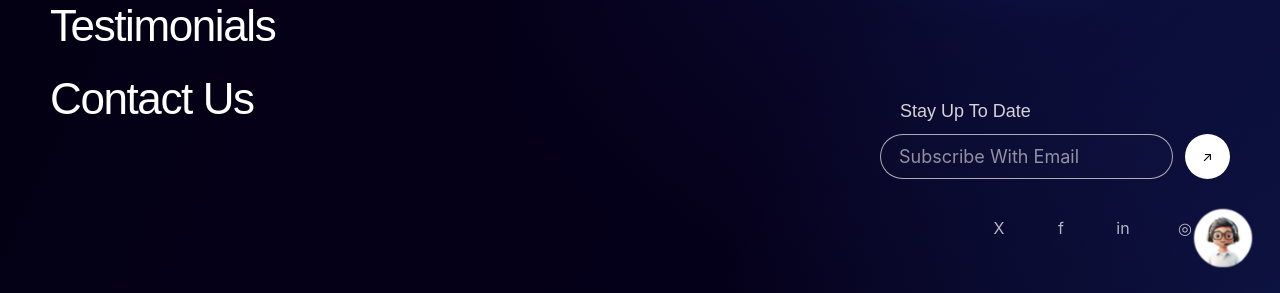
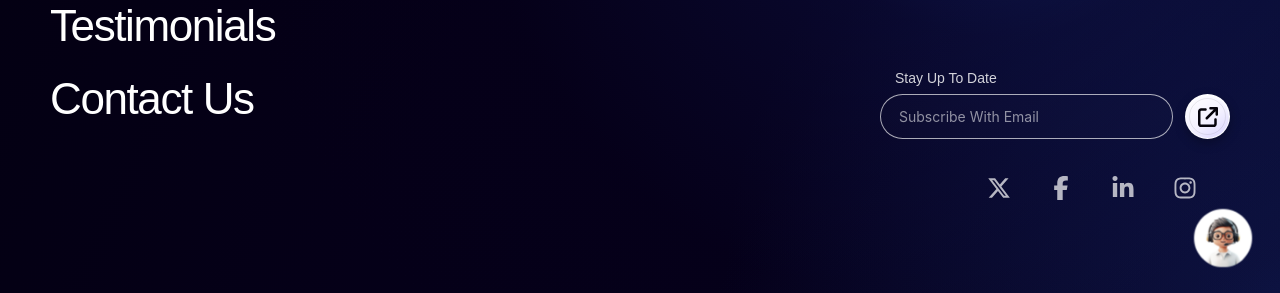
Before and after one commit to Sidd4477/Mavricks-Minds, a React (Vite) app: page / in a window 1280 px wide. Both pictures are taken after a click on the button 1216 px from the left and 39 px from the top of the page. Shown: the part 505-798 px from the top of the page. Built offline with nearby package versions, Linux system fonts and the light colour scheme.

Commit message:
Final Done

```diff
--- a/src/components/home/Engines/Engines.css
+++ b/src/components/home/Engines/Engines.css
@@ -6,7 +6,7 @@
   overflow: hidden;
   padding: 70px 0 80px;
   box-sizing: border-box;
-  margin-top: 25px;
+  margin-top: 15px;
 }
 
 .engines-container {
--- a/src/components/layout/Header/Header.css
+++ b/src/components/layout/Header/Header.css
@@ -326,7 +326,7 @@
   align-items: flex-start;
 
   gap: 20px;
-  margin-top:60px;
+  margin-top: 60px;
 }
 
 .menu-navigation a,
@@ -427,7 +427,7 @@
 
   gap: 28px;
 
-  padding-bottom: 4px;
+  padding-bottom: 44px;
 
   opacity: 0;
   transform: translateY(30px);
@@ -447,12 +447,12 @@
 }
 
 .menu-newsletter p {
- margin-bottom: 12px;
-margin-left: 20px;
+  margin-bottom: 8px;
+  margin-left: 15px;
 
   color: rgba(255, 255, 255, 0.82);
 
-  font-size: 18px;
+  font-size: 14px;
   font-weight: 400;
   font-family: "Poppins", sans-serif;
 }
@@ -484,7 +484,7 @@
   background: rgba(255, 255, 255, 0.01);
   color: #ffffff;
 
-  font-size: 18px;
+  font-size: 14px;
   font-family: inherit;
 
   transition:
@@ -501,11 +501,15 @@
   background: rgba(255, 255, 255, 0.04);
 }
 
+/* ================= FANCY NEWSLETTER BUTTON ================= */
+
 .newsletter-form button {
   width: 45px;
   height: 45px;
 
   flex-shrink: 0;
+
+  position: relative;
 
   display: flex;
   align-items: center;
@@ -513,32 +517,78 @@
 
   padding: 0;
 
-  border: none;
+  border: 1px solid rgba(255, 255, 255, 0.9);
   border-radius: 50%;
 
-  background: #ffffff;
+  background:
+    linear-gradient(
+      145deg,
+      #ffffff 0%,
+      #f3f1ff 55%,
+      #d8d3ff 100%
+    );
+
+  color: #05030c;
 
   cursor: pointer;
+  overflow: hidden;
+
+  box-shadow:
+    0 4px 11px rgba(0, 0, 0, 0.28),
+    inset 0 1px 1px rgba(255, 255, 255, 0.95);
 
   transition:
     transform 0.3s ease,
-    background 0.3s ease;
+    background 0.3s ease,
+    box-shadow 0.3s ease;
+}
+
+.newsletter-form button::before {
+  content: "";
+
+  position: absolute;
+  inset: 3px;
+
+  border: 1px solid rgba(8, 3, 24, 0.08);
+  border-radius: 50%;
+
+  pointer-events: none;
 }
 
 .newsletter-form button:hover {
-  transform: rotate(45deg);
-  background: rgba(255, 255, 255, 0.85);
+  transform: translateY(-3px) scale(1.06);
+
+  background:
+    linear-gradient(
+      145deg,
+      #ffffff 0%,
+      #ebe8ff 55%,
+      #cbc4ff 100%
+    );
+
+  box-shadow:
+    0 13px 30px rgba(0, 0, 0, 0.34),
+    0 0 20px rgba(189, 177, 255, 0.2);
 }
 
-.subscribe-arrow {
-  width: 30px;
-  height: 30px;
+.newsletter-form button:active {
+  transform: translateY(0) scale(0.96);
+}
 
-  fill: none;
-  stroke: #080318;
-  stroke-width: 1.8;
-  stroke-linecap: round;
-  stroke-linejoin: round;
+.subscribe-arrow-icon {
+  position: relative;
+  z-index: 2;
+
+  width: 20px;
+  height: 20px;
+
+  font-size: 20px;
+
+  transition: transform 0.3s ease;
+}
+
+.newsletter-form button:hover .subscribe-arrow-icon {
+  transform: translate(2px, -2px);
 }
 
 /* ================= SOCIAL ICONS ================= */
@@ -561,6 +611,7 @@
   justify-content: center;
 
   color: rgba(255, 255, 255, 0.7);
+  text-decoration: none;
 
   transition:
     color 0.3s ease,
@@ -572,24 +623,12 @@
   transform: translateY(-4px);
 }
 
-.menu-social-links svg {
-  width: 18px;
-  height: 18px;
+.menu-social-links a svg {
+  width: 24px;
+  height: 24px;
 
-  fill: none;
-  stroke: currentColor;
-  stroke-width: 1.8;
-  stroke-linecap: round;
-  stroke-linejoin: round;
-}
+  font-size: 24px;
 
-.menu-social-links a:nth-child(2) svg,
-.menu-social-links a:nth-child(3) svg {
-  fill: currentColor;
-  stroke: none;
-}
-
-.menu-social-links .social-dot {
   fill: currentColor;
   stroke: none;
 }
@@ -772,6 +811,13 @@
 
     gap: 22px;
   }
+
+  .menu-social-links a svg {
+    width: 22px;
+    height: 22px;
+
+    font-size: 22px;
+  }
 }
 
 /* ================= SMALL MOBILE ================= */
@@ -838,6 +884,20 @@
     width: 42px;
     height: 42px;
   }
+
+  .subscribe-arrow-icon {
+    width: 18px;
+    height: 18px;
+
+    font-size: 18px;
+  }
+
+  .menu-social-links a svg {
+    width: 21px;
+    height: 21px;
+
+    font-size: 21px;
+  }
 }
 
 /* ================= SHORT HEIGHT ONLY ================= */
--- a/src/components/layout/Header/Header.jsx
+++ b/src/components/layout/Header/Header.jsx
@@ -1,5 +1,13 @@
 import { useEffect, useState } from "react";
 import { PopupModal } from "react-calendly";
+
+import {
+  FaArrowUpRightFromSquare,
+  FaFacebookF,
+  FaInstagram,
+  FaLinkedinIn,
+  FaXTwitter,
+} from "react-icons/fa6";
 
 import "./Header.css";
 
@@ -149,8 +157,12 @@
                   aria-label="Email address"
                 />
 
-                <button type="submit" aria-label="Subscribe">
-                  ↗
+                <button
+                  type="submit"
+                  className="newsletter-submit-btn"
+                  aria-label="Subscribe"
+                >
+                  <FaArrowUpRightFromSquare className="subscribe-arrow-icon" />
                 </button>
               </form>
             </div>
@@ -162,7 +174,7 @@
                 rel="noreferrer"
                 aria-label="X"
               >
-                X
+                <FaXTwitter />
               </a>
 
               <a
@@ -171,7 +183,7 @@
                 rel="noreferrer"
                 aria-label="Facebook"
               >
-                f
+                <FaFacebookF />
               </a>
 
               <a
@@ -180,7 +192,7 @@
                 rel="noreferrer"
                 aria-label="LinkedIn"
               >
-                in
+                <FaLinkedinIn />
               </a>
 
               <a
@@ -189,7 +201,7 @@
                 rel="noreferrer"
                 aria-label="Instagram"
               >
-                ◎
+                <FaInstagram />
               </a>
             </div>
           </div>
```
